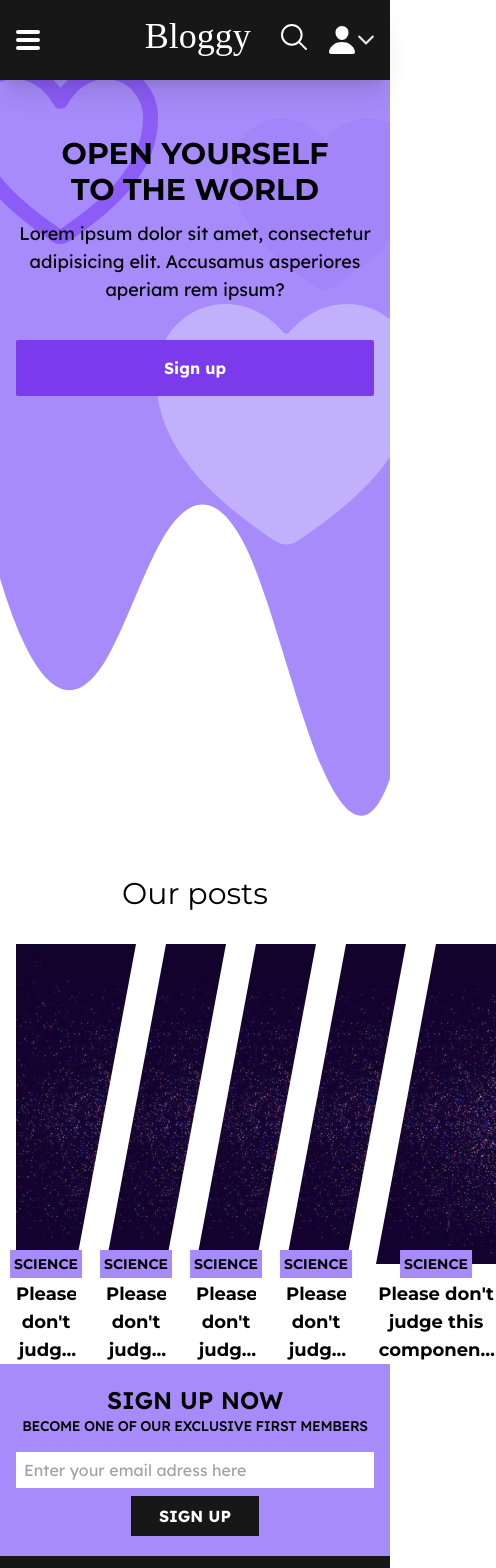
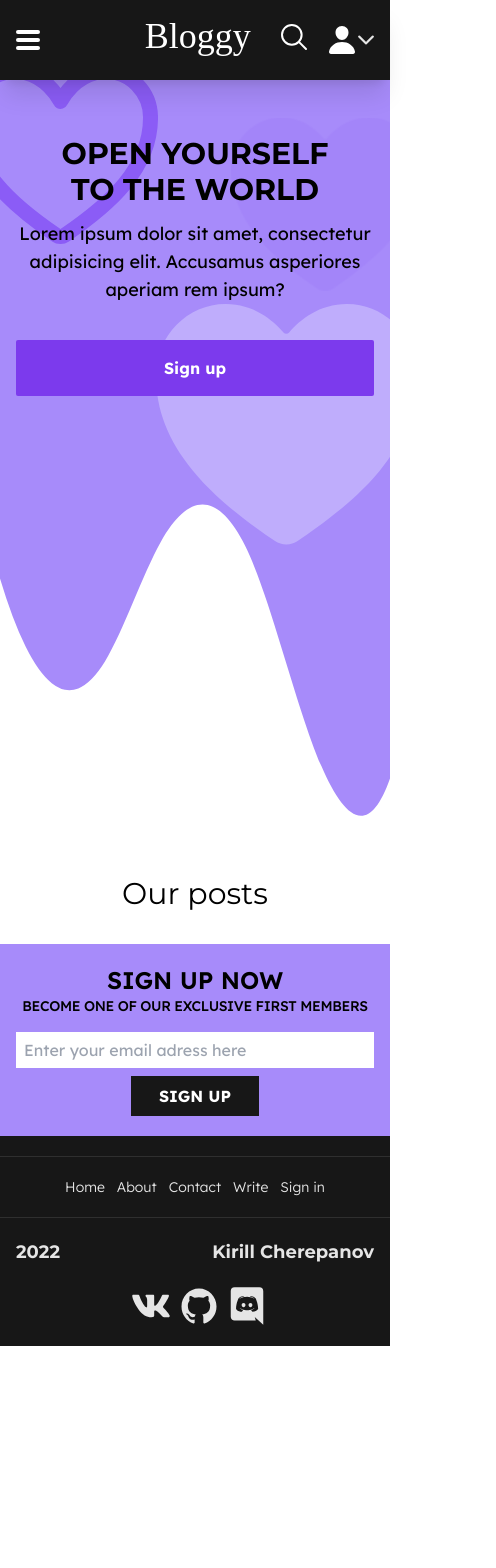
Before and after one commit to Kirill-Cherepanov/Bloggy, a React (Create React App) app in the folder client/: page / in a window 390 px wide. Shown: the top 1568 px of the page, 496 px wide, since content can reach past the window. After the commit the page ends 1346 px from the top, so only its background shows below. Built offline with nearby package versions, Linux system fonts and the light colour scheme; a web font is replaced by a local one.

Commit message:
fix: fix parallelogram curtains header changing size on hover

```diff
--- a/client/src/components/ParallelogramCurtains/ParallelogramCurtains.tsx
+++ b/client/src/components/ParallelogramCurtains/ParallelogramCurtains.tsx
@@ -4,18 +4,24 @@ import isMobile from '../../utility/isMobile';
 
 type Props = {
   mockImage: string;
+  className?: string;
 };
 
-export default function ParallelogramCurtains({ mockImage }: Props) {
+export default function ParallelogramCurtains({ mockImage, className }: Props) {
   const [zoomedXPos, setZoomedXPos] = useState<number | undefined>();
   return (
-    <ul className="flex w-full gap-[90px] hover:gap-[60px] pr-[120px] transition-[gap] duration-200 ease-linear">
+    <ul
+      className={
+        'flex justify-between w-full gap-[90px] hover:gap-[60px] pr-[120px] transition-[gap] duration-200 ease-linear pointer-events-none ' +
+        (className || '')
+      }
+    >
       {Array(5)
         .fill(0)
         .map((v, i) => (
           <li
             key={i}
-            className="group min-w-0 basis-1/5 hover:basis-[calc(20%+210px)] transition-[flex-basis] duration-200 ease-linear"
+            className="pointer-events-auto group min-w-0 basis-[calc(20%-72px)] hover:basis-[calc(20%+48px)] transition-[flex-basis] duration-200 ease-linear"
           >
             <div className="cursor-pointer w-[calc(100%+120px)]">
               <div
--- a/client/src/pages/Homepage/Homepage.tsx
+++ b/client/src/pages/Homepage/Homepage.tsx
@@ -44,7 +44,10 @@ export default function Home() {
         </section> */}
         <section className="OUR_POSTS px-4 xs:px-8 sm:px-12 md:px-20">
           <h2 className="font-display text-3xl text-center my-8">Our posts</h2>
-          <ParallelogramCurtains mockImage={mockImage} />
+          <ParallelogramCurtains
+            mockImage={mockImage}
+            className="hidden lg:flex"
+          />
         </section>
         {/* <section className="MUSIC px-4 xs:px-8 sm:px-12 md:px-20">
           <h2 className="font-display text-3xl text-center my-8">Music</h2>
```
